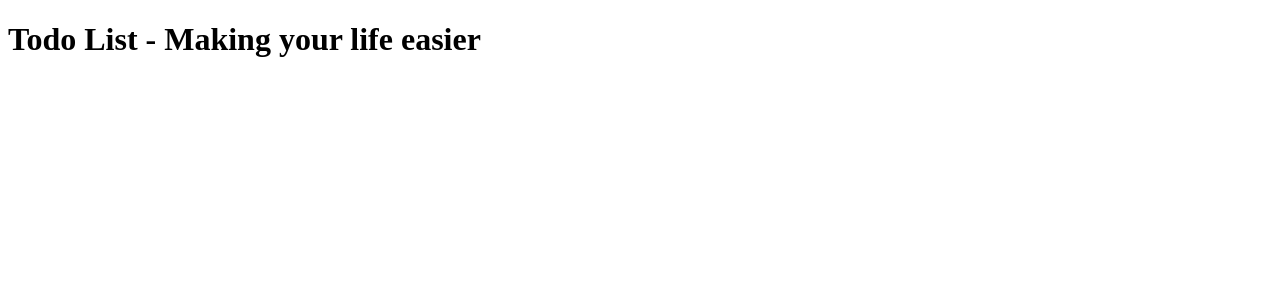
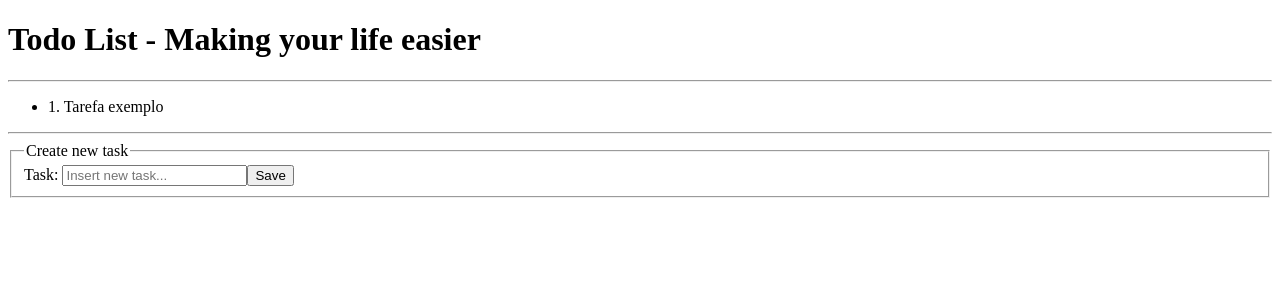
Before and after one commit to eusouleoandrade/angular-typescript-todolist, an Angular app in the folder todolist/: page / in a window 1280 px wide. Shown: the top 300 px of the page. Built offline with nearby package versions, Linux system fonts and the light colour scheme.

Commit message:
Adiciona models e edita componentes.

```diff
--- a/todolist/src/app/app.component.html
+++ b/todolist/src/app/app.component.html
@@ -1 +1,19 @@
 <h1>{{ title }}</h1>
+
+<hr>
+
+<ul>
+  <p *ngIf="todos.length == 0"><strong>Você não tem tarefas.</strong></p>
+  <li *ngFor="let todo of todos">
+    {{ todo.id }}. {{ todo.title }}
+  </li>
+</ul>
+
+<hr>
+
+<fieldset>
+  <legend>Create new task</legend>
+  <label>Task: </label>
+  <input type="text" placeholder="Insert new task...">
+  <button>Save</button>
+</fieldset>
--- a/todolist/src/app/app.component.ts
+++ b/todolist/src/app/app.component.ts
@@ -1,4 +1,5 @@
 import { Component } from '@angular/core';
+import { Todo } from 'src/models/todo.model';
 
 @Component({
   selector: 'app-root',
@@ -8,5 +9,9 @@ import { Component } from '@angular/core';
 export class AppComponent {
 
   public title : string = "Todo List - Making your life easier";
+  public todos : Todo[] = [];
 
+  constructor() {
+    this.todos.push(new Todo(1, 'Tarefa exemplo', false));
+  }
 }
--- a/todolist/src/app/app.module.ts
+++ b/todolist/src/app/app.module.ts
@@ -1,6 +1,7 @@
 import { NgModule } from '@angular/core';
 import { BrowserModule } from '@angular/platform-browser';
 import { ReactiveFormsModule } from '@angular/forms';
+import { Todo } from 'src/models/todo.model'
 
 import { AppComponent } from './app.component';
 
--- /dev/null
+++ b/todolist/src/models/todo.model.ts
@@ -0,0 +1,6 @@
+export class Todo{
+
+    constructor(public id : number, public title : string, public done : boolean) {
+
+    }
+}
```
